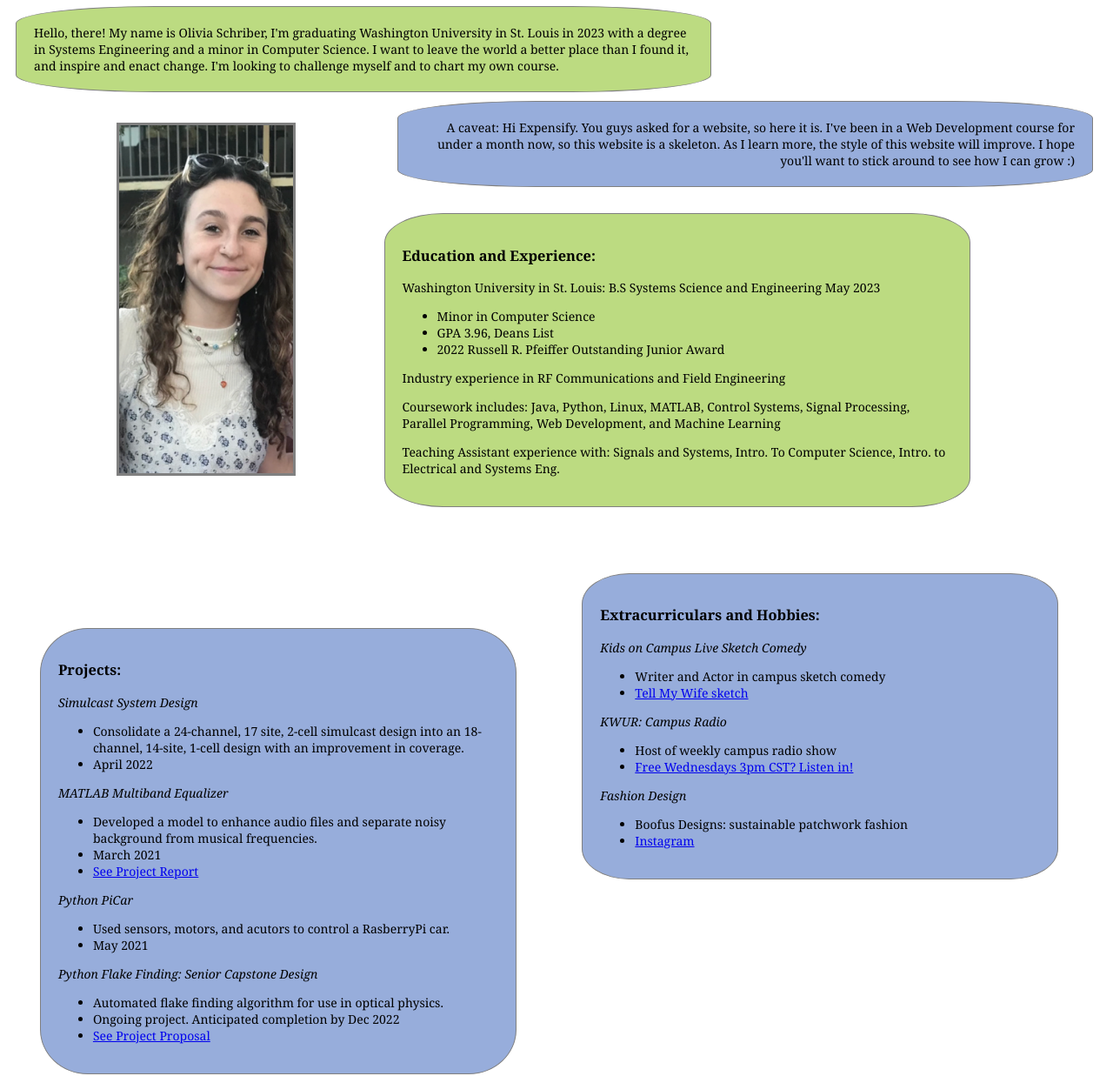
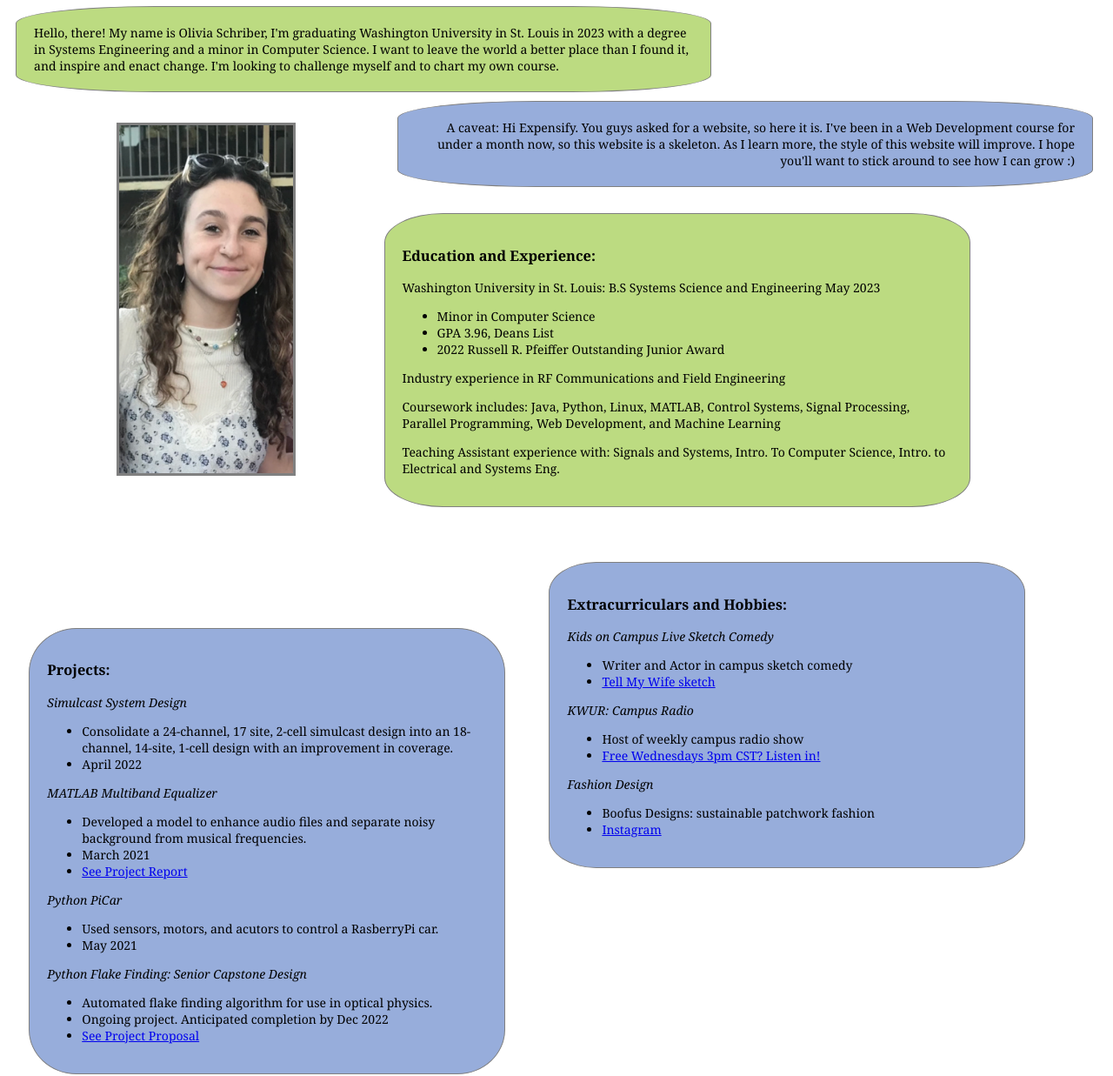
Before and after one commit to oliviaschriber/PersonalWebsite, a plain HTML site: page index.html in a window 1280 px wide. Shown: the part 76-1313 px from the top of the page at 87% size. Drawn offline with Linux system fonts and the light colour scheme.

Commit message:
margins !

```diff
--- a/style.css
+++ b/style.css
@@ -70,7 +70,7 @@
     border: solid 1px gray;
     padding:20px;
     border-radius: 10%;
-    margin: 3%;
+    margin: 2%;
     margin-top:8%;
 }
 
@@ -84,5 +84,5 @@
     border: solid 1px gray;
     padding:20px;
     border-radius: 10%;
-    margin:3%;
+    margin:2%;
 }
```
